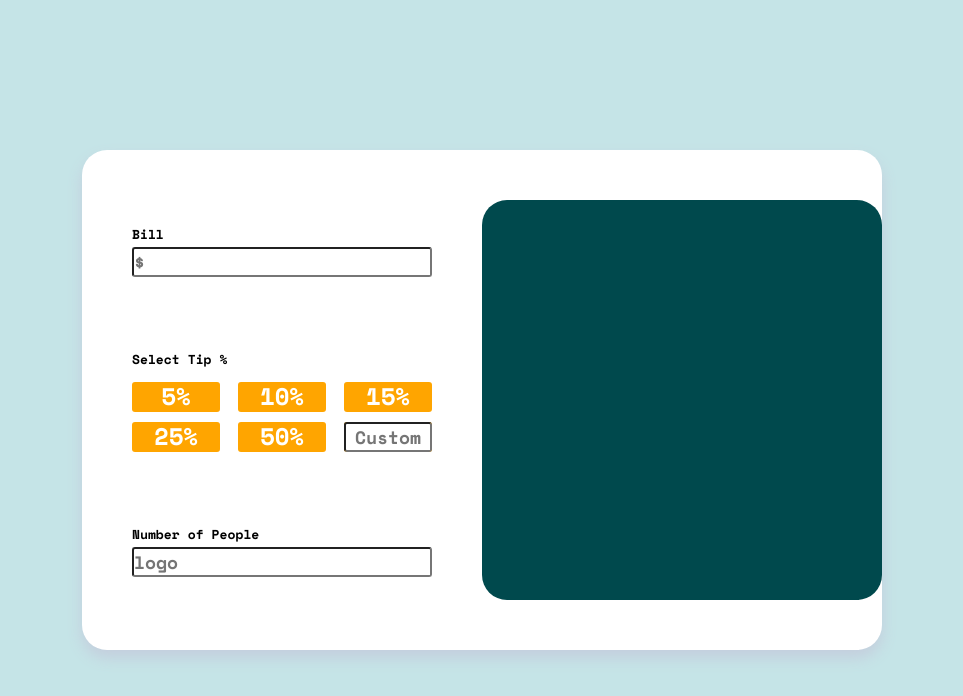
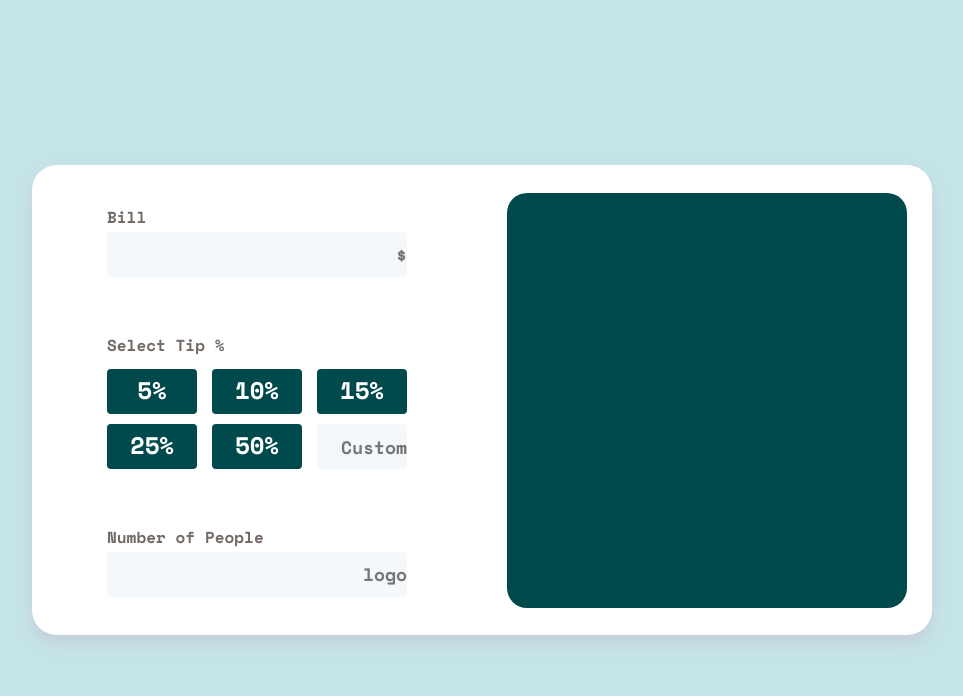
Before and after one commit to Asantae/FEM-Tip-Calculator-App, a plain HTML site: page index.html in a window 1280 px wide. Shown: the whole page, without its empty margins (158-1121 px from the left). Drawn offline with nearby package versions, Linux system fonts and the light colour scheme.

Commit message:
Update index.css
finished the design aspect of the left side of the calculator

```diff
--- a/index.css
+++ b/index.css
@@ -26,11 +26,10 @@ body {
  and creates the inner containers */
 .content {
     display: flex;
-    justify-content: space-around;
     align-items: center;
     background: white;
-    height: 500px;
-    width: 800px;
+    height: 470px;
+    width: 900px;
     border-radius: 25px;
     box-shadow: 0px 8px 15px 0px rgb(196 206 221);
 
@@ -49,9 +48,9 @@ body {
 
 .inCont2 {
     background: hsla(183, 100%, 15%, 1);
-    height: 400px;
+    height: 415px;
     width: 400px;
-    border-radius: 25px;
+    border-radius: 20px;
 
 }
 
@@ -60,8 +59,6 @@ body {
     display: flex;
     justify-content: flex-start;
     align-items: center;
-    /* background: green; */
-    height: 100px;
     width: 300px;
 
 }
@@ -84,6 +81,7 @@ ul {
 
 }
 
+/* this removes the arrows from type 'number' inputs */
 input::-webkit-outer-spin-button,
 input::-webkit-inner-spin-button {
   -webkit-appearance: none;
@@ -94,30 +92,31 @@ li {
     display: flex;
     align-items: center;
     justify-content: center;
-    height: 30px;
-    width: 88px;
-    background-color: orange;
-    border-radius: 3px;
     margin-top: 10px;
 }
 
 #customPerc {
-    text-align: center;
-    height: 30px;
-    width: 88px;
-    border-radius: 3px;
+    text-align: right;
+    height: 45px;
+    width: 90px;
+    border-radius: 4px;
+    border: none;
+    background: hsla(203, 50%, 97%, 1);
 }
 
 #num {
+    text-align: right;
+    height: 45px;
+    width: 300px;
+    border-radius: 4px;
+    border: none;
+    background: hsla(203, 50%, 97%, 1);
 
-    height: 30px;
-    width: 300px;
-    border-radius: 3px;
 }
 
 label {
-   /* color: hsla(18, 6%, 43%, 1); */
-    font-size: 13px;
+    color: hsla(18, 6%, 43%, 1);
+    font-size: 16px;
 }
 
 input {
@@ -125,6 +124,11 @@ input {
 }
 
 .percent {
+    background: hsla(183, 100%, 15%, 1);
+    height: 45px;
+    width: 90px;
+    border-radius: 4px;
     color: white;
     font-size: 24px;
+    text-align: center;
 }
```
